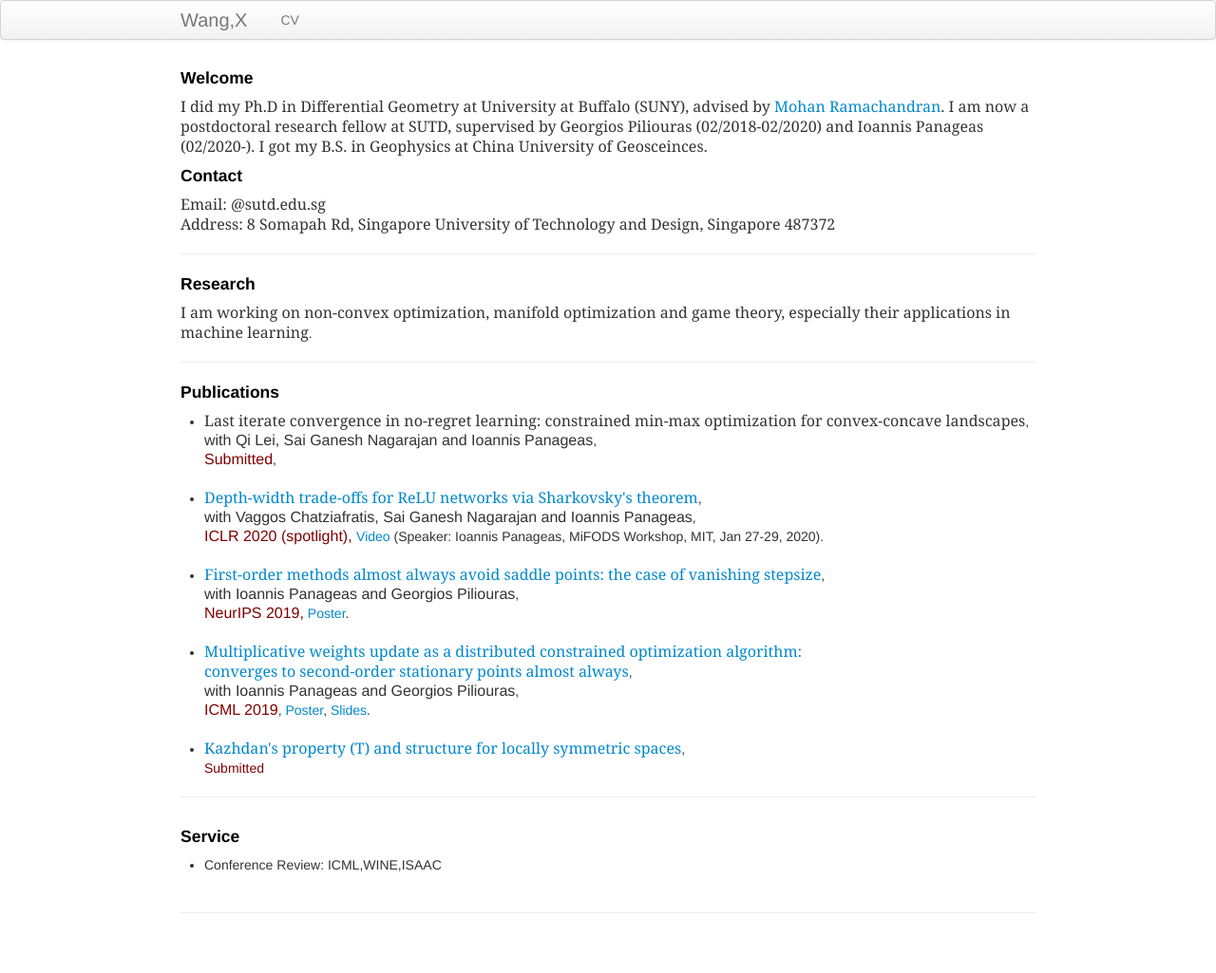
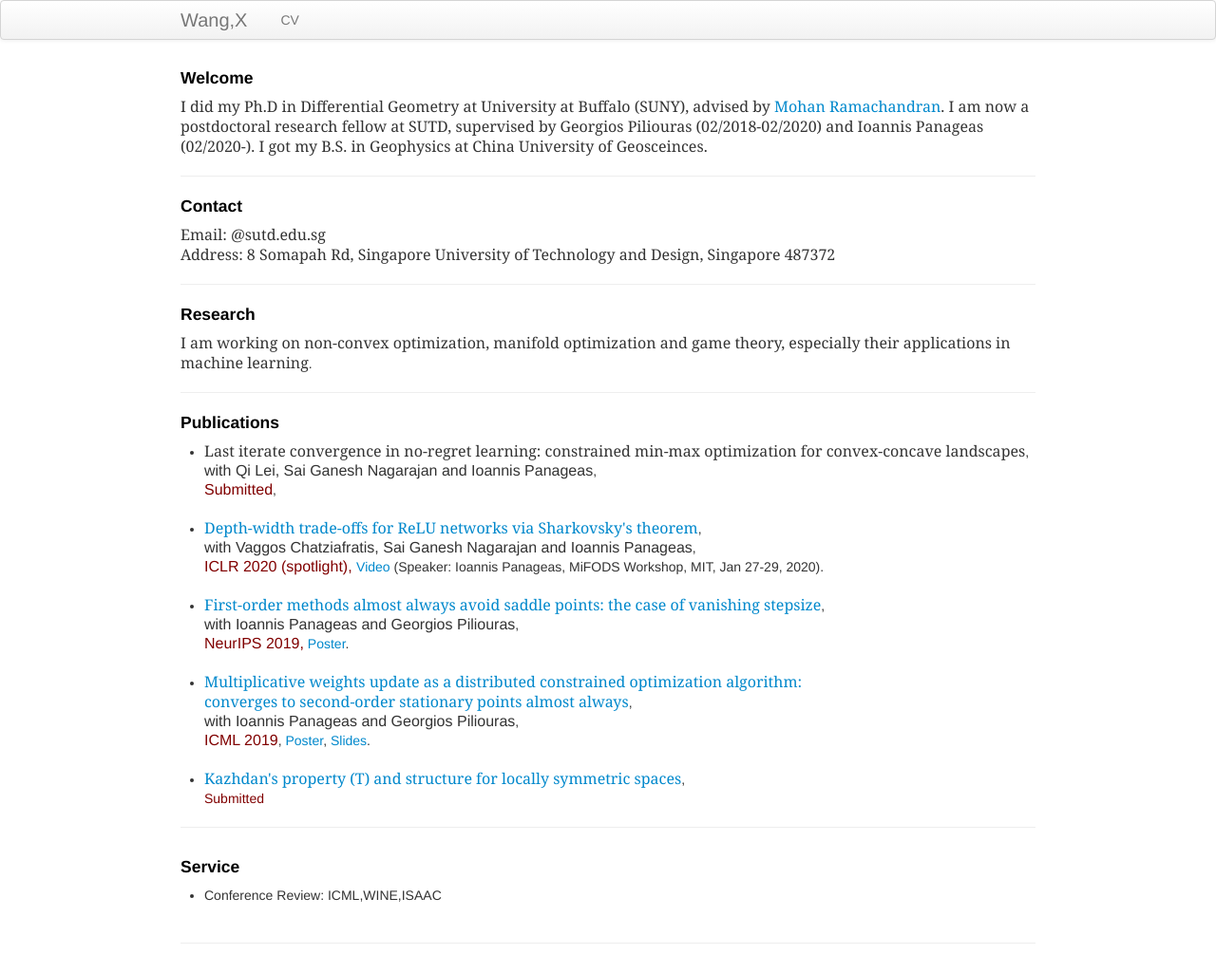
Before and after one commit to xiiaowang/xiiaowang.github.io, a Jekyll site: the page built from index.md, in a window 1280 px wide. Shown: the whole page at 95% size. Built offline with Jekyll 4.4.1, drawn with Linux system fonts in a browser that asks for light colours; before the commit the page ends 993 px from its top, so only the background shows below that.

Commit message:
Update index.md

```diff
--- a/index.md
+++ b/index.md
@@ -9,16 +9,19 @@ keywords: machine learning, geometry
     <h4><a name="Welcome"></a>Welcome</h4>
     <font size="3" face="Georgia">I did my Ph.D in Differential Geometry at University at Buffalo (SUNY), advised by <a href="http://www.buffalo.edu/cas/math/people/faculty/ramachandran.html">Mohan Ramachandran</a>. I am now a postdoctoral research fellow at SUTD, supervised by Georgios Piliouras (02/2018-02/2020) and Ioannis Panageas (02/2020-). I got my B.S. in Geophysics at China University of Geosceinces.
         </font>
-    <br/>
+
+</div>
+
+---
+<div class="contact">
     <h4>Contact</h4>
     <font size="3" face="Georgia">
     Email: @sutd.edu.sg<br/>
     Address: 8 Somapah Rd, Singapore University of Technology and Design, Singapore 487372
         </font>
-</div>
+    </div>
 
 ---
-
 <div class="container2">
 <h4><a name="Research interests"></a>Research</h4>
     <font size="3" face="Georgia">I am working on non-convex optimization, manifold optimization and game theory, especially their applications in machine learning</font>.
```
